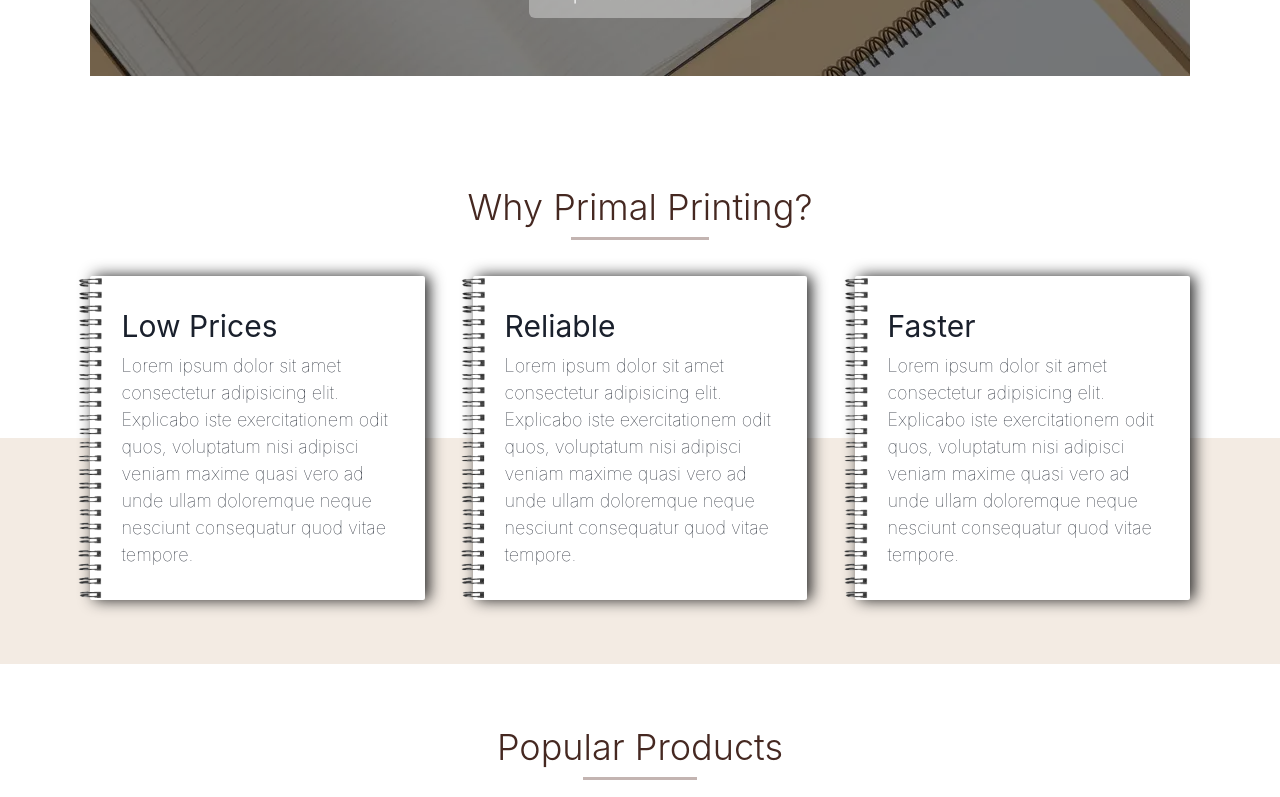
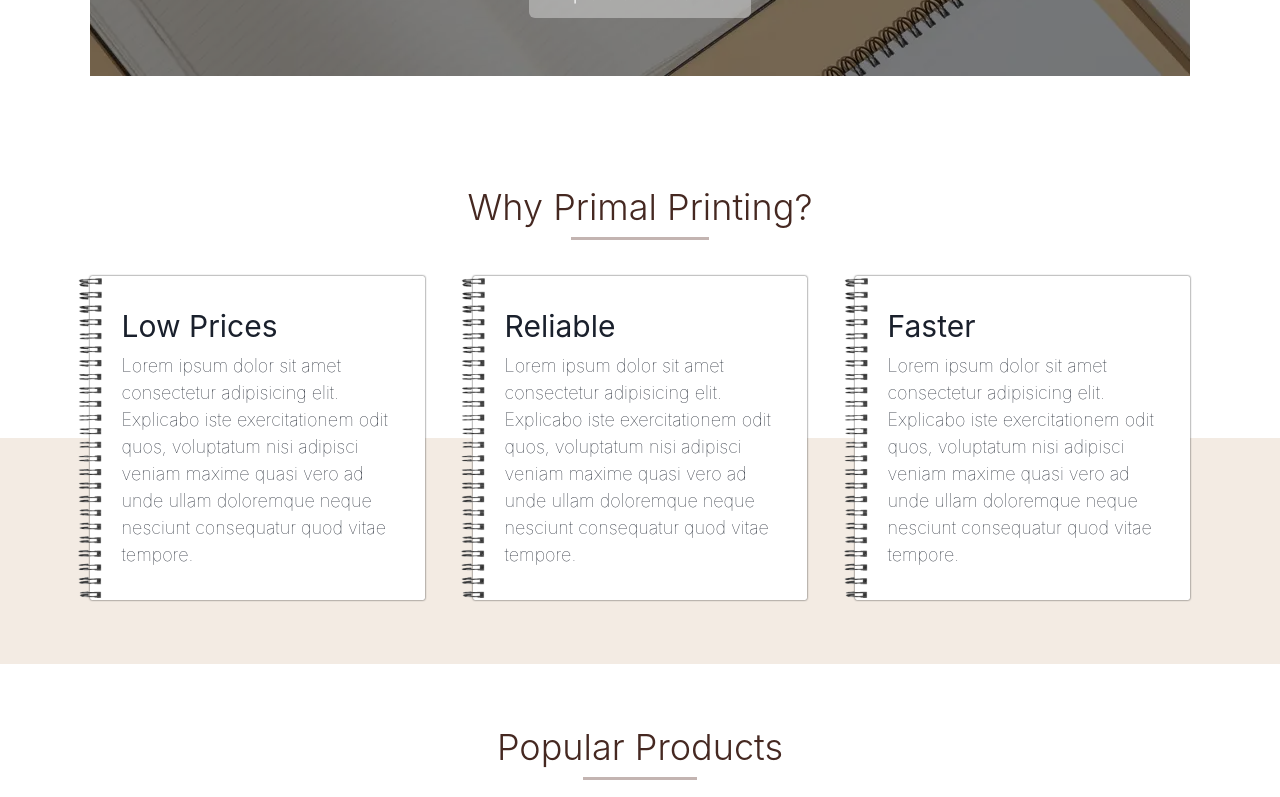
Before and after one commit to choden-dev/PrimalPrinting, a Next.js app: page / in a window 1280 px wide. Shown: the part 616-1413 px from the top of the page. Built offline with nearby package versions, Linux system fonts and the light colour scheme.

Commit message:
changed the transitions on the intro div

```diff
--- a/components/descriptioncard/DescriptionCard.tsx
+++ b/components/descriptioncard/DescriptionCard.tsx
@@ -20,7 +20,6 @@
             padding="2rem"
             display="flex"
             flexDir="column"
-            boxShadow="4px 0 15px rgb(33,33,33)"
             borderLeft="none"
             borderColor="brown.200"
             borderRadius="sm"
@@ -30,10 +29,12 @@
             backgroundColor="white"
             gap="0.5rem"
             position="relative"
-            transition="transform 0.5s"
+            boxShadow="0 0 2px rgb(33,33,33)"
+            transition="transform 0.5s, box-shadow 0.5s"
             zIndex="999"
             _hover={{
-                transform: "scale(1.01) translateZ(0)",
+                transform: "translateY(-10px) translateZ(0)",
+                boxShadow: "4px 0 15px rgb(33,33,33)"
             }}
         >
             <Image
```
